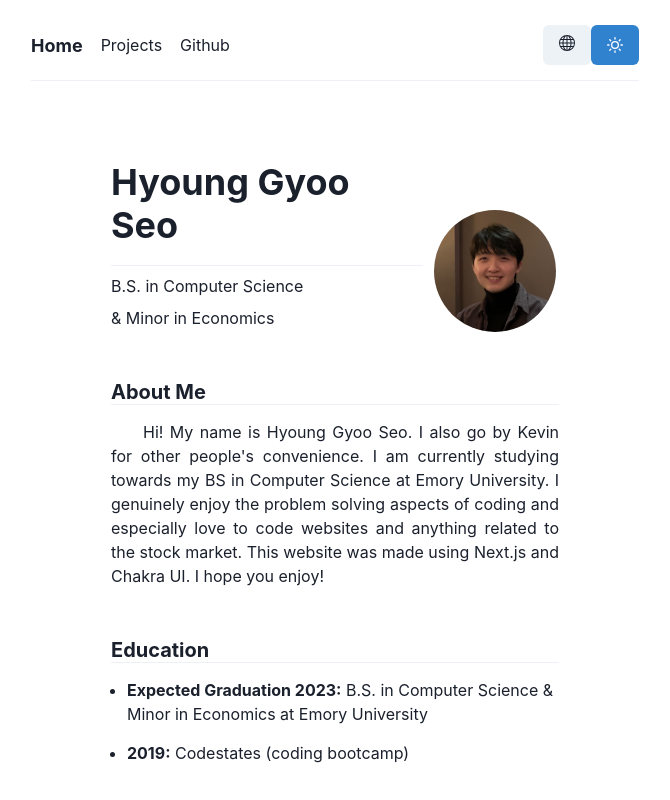
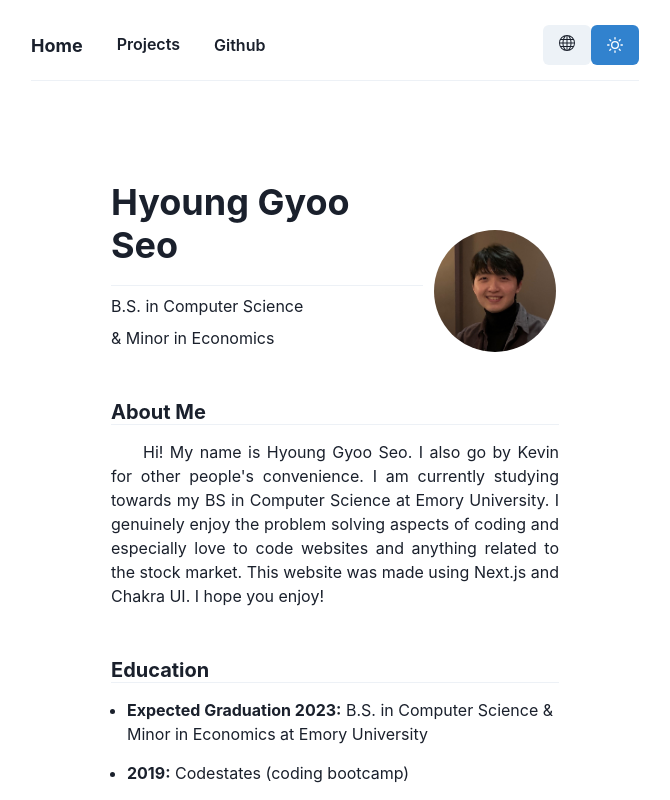
Before and after one commit to hgseo16/hyounggyoo, a Next.js app: page / in a window 1280 px wide. Shown: the top 800 px of the page, without its empty margins (305-975 px from the left). Built offline with nearby package versions, Linux system fonts and the light colour scheme.

Commit message:
navbar Projects button fixed

```diff
--- a/components/NavBar.js
+++ b/components/NavBar.js
@@ -15,6 +15,53 @@ import {
 } from "@chakra-ui/react";
 import { SunIcon } from "@chakra-ui/icons";
 import { BsGlobe } from "react-icons/bs";
+import { useRouter } from "next/router";
+
+const HomeButton = () => {
+  const router = useRouter();
+  console.log(router.asPath);
+
+  if (router.asPath == "/projects") {
+    return (
+      <Link href="/">
+        <Button colorScheme="link">
+          <Text>HomeButton</Text>
+        </Button>
+      </Link>
+    );
+  } else if (router.asPath == "/") {
+    return (
+      <Link href="/">
+        <Button colorScheme="blue">
+          <Text>HomeButton</Text>
+        </Button>
+      </Link>
+    );
+  }
+};
+
+const ProjectButton = () => {
+  const router = useRouter();
+  console.log(router.asPath);
+
+  if (router.asPath == "/projects") {
+    return (
+      <Link href="/projects">
+        <Button colorScheme="blue">
+          <Text>Projects</Text>
+        </Button>
+      </Link>
+    );
+  } else if (router.asPath == "/") {
+    return (
+      <Link href="/projects">
+        <Button variant="ghost" colorScheme="black">
+          <Text>Projects</Text>
+        </Button>
+      </Link>
+    );
+  }
+};
 
 const NavBar = () => {
   const { toggleColorMode } = useColorMode();
@@ -30,13 +77,16 @@ const NavBar = () => {
               </Text>
             </Box>
           </Link>
-          <Link href="/projects">
+          <ProjectButton />
+          {/* <Link href="/projects">
             <Box>
               <Text>Projects</Text>
             </Box>
-          </Link>
+          </Link> */}
           <Link href="https://github.com/hgseo16">
-            <Text>Github</Text>
+            <Button variant="link" colorScheme="black">
+              Github
+            </Button>
           </Link>
         </Stack>
         <Box right="20px">
--- a/components/ProjectCard.js
+++ b/components/ProjectCard.js
@@ -20,7 +20,7 @@ const ProjectCard = (props) => {
       borderWidth="1px"
       borderRadius="lg"
       overflow="hidden"
-      m="25px"
+      m="50px"
     >
       <Image src={imageUrl} alt={imageAlt} />
 
--- a/pages/index.js
+++ b/pages/index.js
@@ -29,7 +29,7 @@ const Home = () => {
       <NavBar />
       <Container maxW="60vh">
         {/* <Container maxW="60vh" bg="teal.400"> */}
-        <Box direction="column" align="left" m="10vh auto">
+        <Box direction="column" align="left" mt="100px" mb="10vh">
           <HStack justify="space-between">
             <VStack mb={50} align="left">
               <Heading as="h1" size="xl" mb="10px">
```
Also changed, not shown: pages/projects.js (+4 -5 lines), public/images/emory_marketplace.png (added), public/images/twitch_bros.png (added).
